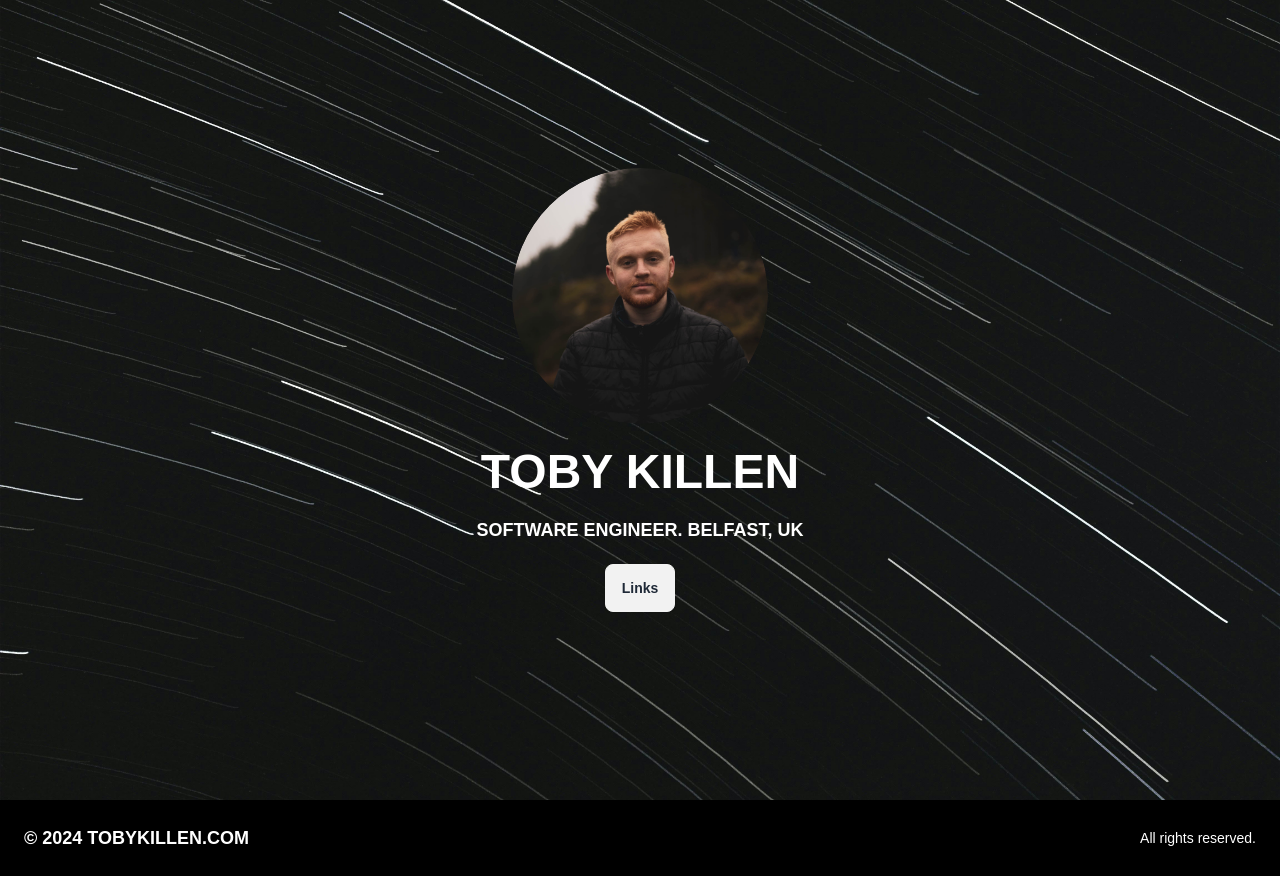
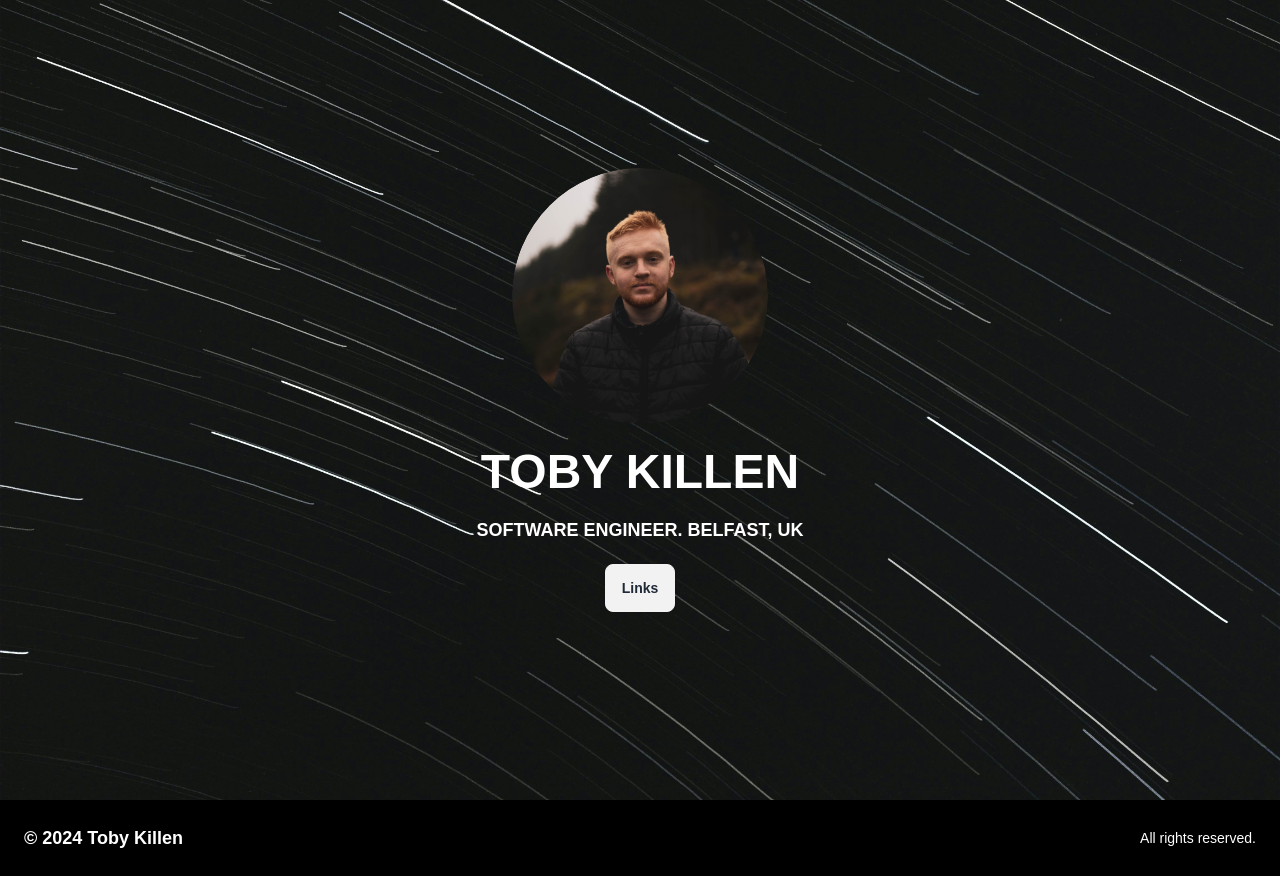
Before and after one commit to TobyKillen/tobykillen-nextjs, a Next.js app: page / in a window 1280 px wide. Built offline with nearby package versions, Linux system fonts and the light colour scheme.

Commit message:
Adding Dynamic Footer

```diff
--- a/src/app/components/footer.tsx
+++ b/src/app/components/footer.tsx
@@ -3,7 +3,7 @@ export default function Footer() {
       <div>
         <footer className="footer items-center p-6 bg-black text-white">
           <div className="container mx-auto flex flex-col md:flex-row justify-between items-center gap-4">
-            <span className="text-lg font-semibold">© 2024 TOBYKILLEN.COM</span>
+            <span className="text-lg font-semibold">© {new Date().getFullYear()} Toby Killen</span>
             <span className="text-sm">All rights reserved.</span>
           </div>
         </footer>
```
